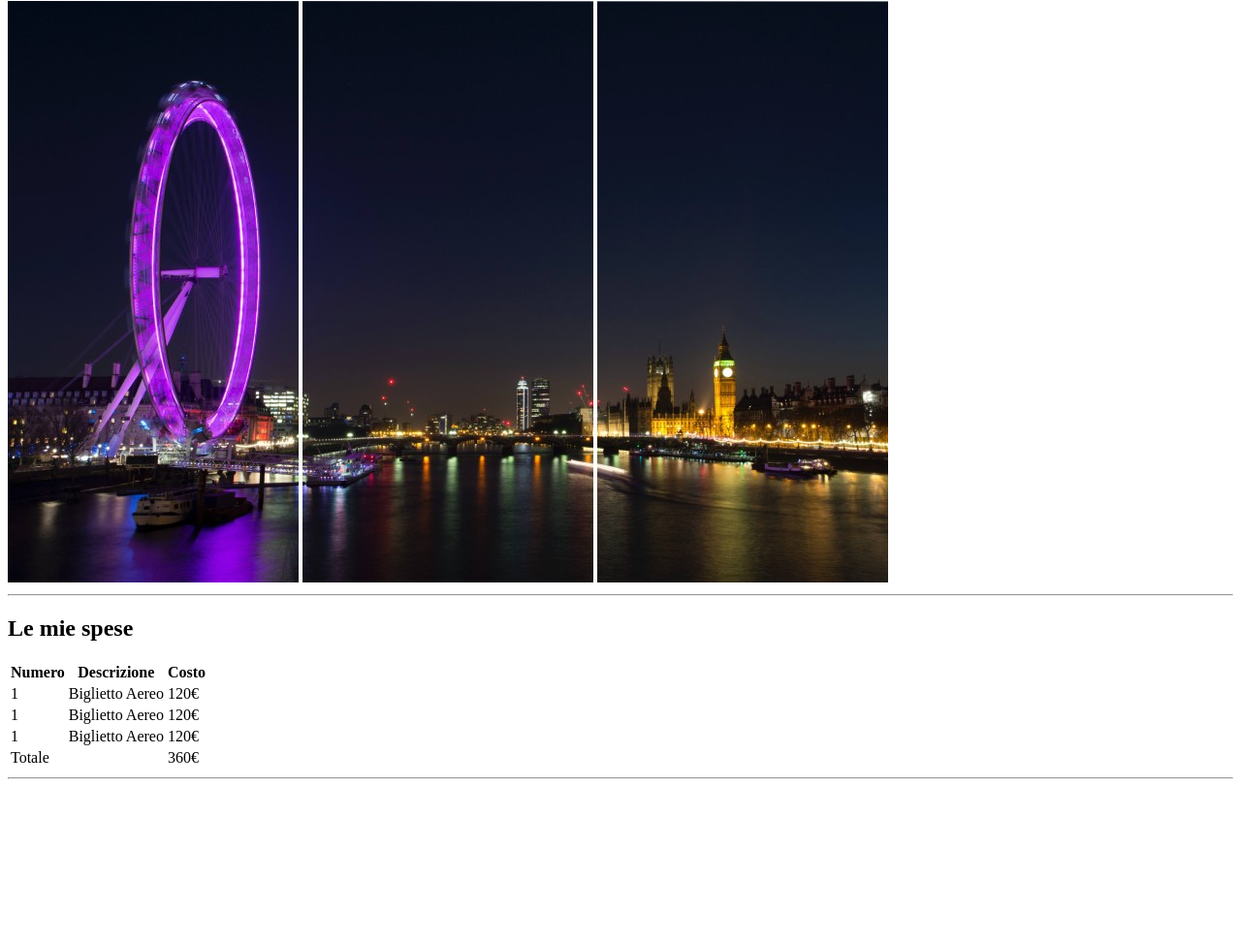
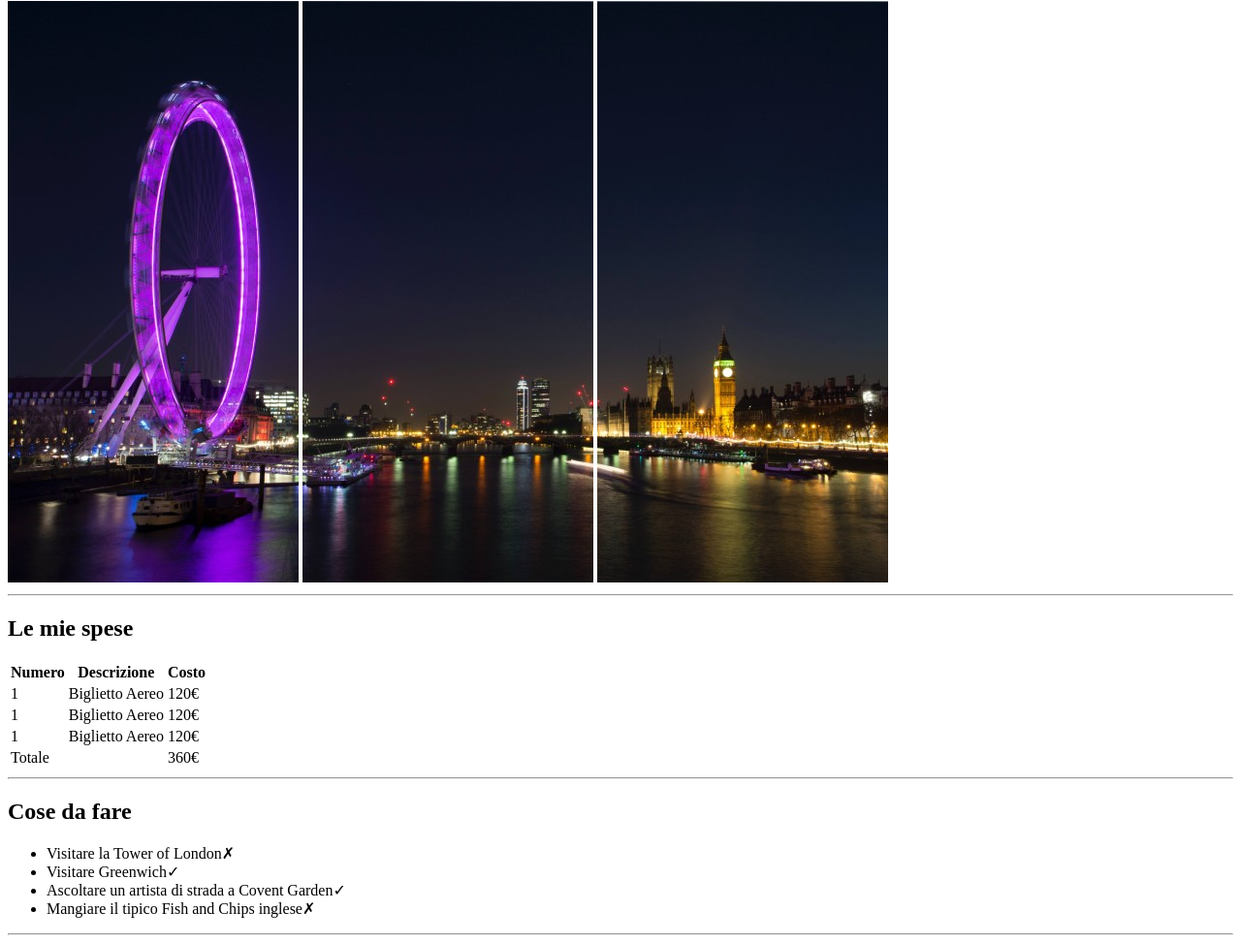
Before and after one commit to MarcoImpellizzeri/html-london-trip, a plain HTML site: page index.html in a window 1280 px wide. Shown: the part 79-1052 px from the top of the page at 97% size. Before the commit the page ends 891 px from the top, so only its background shows below. Drawn offline with Linux system fonts and the light colour scheme.

Commit message:
main 1.1 seconda sezione con lista + commenti

```diff
--- a/index.html
+++ b/index.html
@@ -2,11 +2,13 @@
 <html>
 
 <head>
+    <!-- il title e il nome della pagina in alto sopra la barra di ricerca -->
     <title>Il mio viaggio a Londra</title>
     <meta name="description" content="esercizio html-london-trip">
 </head>
 
 <body>
+    <!-- nell'header inserisco il titolo e le immagini che compongono la parte alta della pagina -->
     <header>
         <h1>Il mio Viaggio a Londra</h1>
         <img src="img/pexels-bill-emrich-230794-0.jpg">
@@ -16,11 +18,22 @@
         <hr>
     </header>
 
+    <!-- nel main inserisco tutto il corpo della mia pagina -->
     <main>
+
+        <!-- uso i div per dividere le varie sezioni del main -->
+        <!-- pirma sezione -->
         <div>
             <h2>Le mie spese</h2>
 
             <table>
+                <!-- tabella con tre colonne:
+                    -Numero
+                    -Descrizione
+                    -Costo
+
+                    Ci sono 3 righe per i 3 biglietti ed una riga finale per il totale
+                -->
                 <thead>
                     <tr>
                         <th>Numero</th>
@@ -60,9 +73,18 @@
 
             <hr>
         </div>
+        <!-- seconda sezione -->
+        <div>
+            <h2>Cose da fare</h2>
+            <!-- creo una lista non odinata per elencare le cose da fare -->
+            <ul>
+                <li>Visitare la Tower of London&#x2717;</li>
+                <li>Visitare Greenwich&#x2713;</li>
+                <li>Ascoltare un artista di strada a Covent Garden&#x2713;</li>
+                <li>Mangiare il tipico Fish and Chips inglese&#x2717;</li>
+            </ul>
 
-        <div>
-
+            <hr>
         </div>
 
         <div>
```
